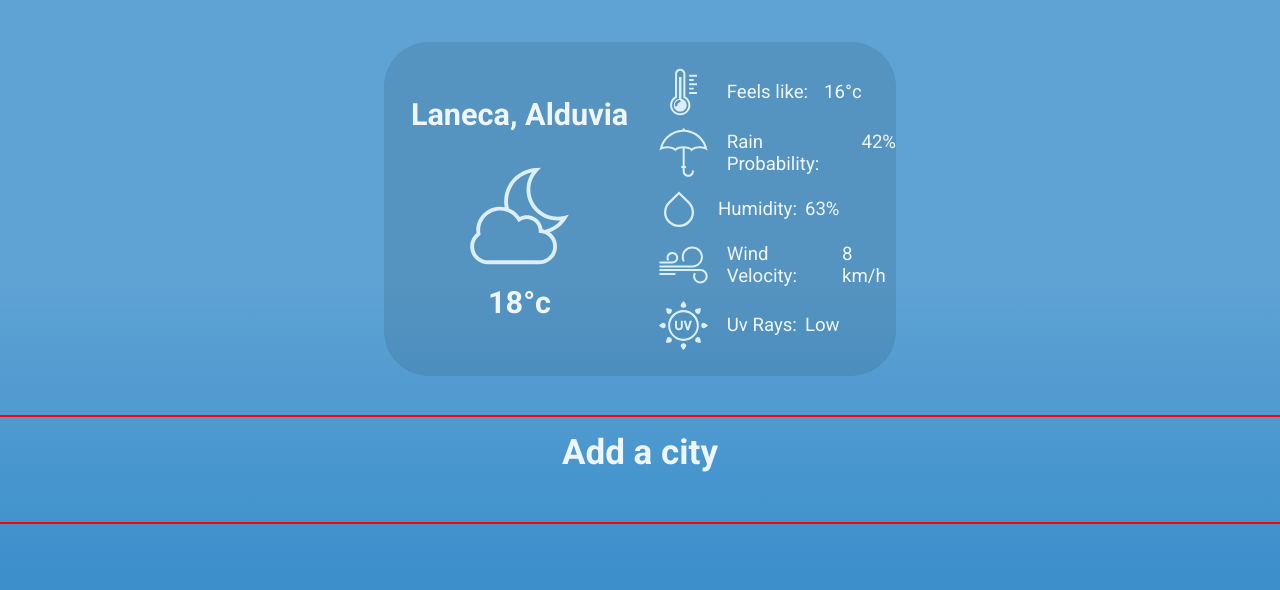
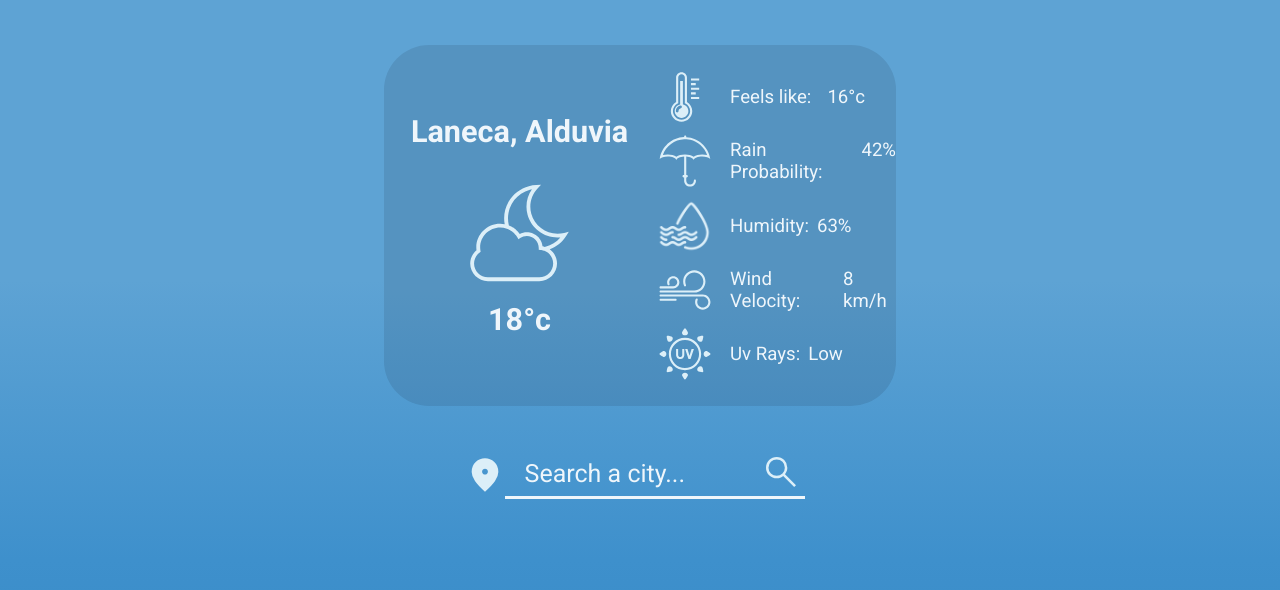
Before and after one commit to JoJoWitness/Weather_App, a website built with webpack: page src/index.html in a window 1280 px wide. Built offline with nearby package versions, Linux system fonts and the light colour scheme; a web font is replaced by a local one.

Commit message:
FInished input bar

```diff
--- a/src/index.html
+++ b/src/index.html
@@ -5,7 +5,6 @@
     <meta http-equiv="X-UA-Compatible" content="IE=edge">
     <meta name="viewport" content="width=device-width, initial-scale=1.0">
     <title>Weather App</title>
-    <script src="main.js" defer></script>
     <link href="https://fonts.googleapis.com/css2?family=Arvo:wght@400;700&family=Cookie&family=Croissant+One&family=Roboto:ital,wght@0,100;0,400;0,500;0,700;0,900;1,400;1,500;1,700&family=Source+Serif+Pro:ital,wght@0,300;0,400;1,300&display=swap" rel="stylesheet">
   </head>
   <body>
@@ -33,7 +32,7 @@
                         </div>
                       </li>
                       <li>
-                        <img src="../src/images/Humidity.svg">
+                        <img src="../src/images/humidity.png">
                         <div class="dataContainer">
                           <p>Humidity:</p>
                           <div  class="js-Humidity"> 63% </div>
@@ -54,14 +53,21 @@
                         </div>
                       </li>
                     </ol>
-
-
-
                   </div>
             </div>
               <div class="cityInputContainer">
-                <h1 class="inputText">Add a city</h1>
-                <input class="inputBox" type="text"></input>
+                <img class="js-gps gps" src="../src/images/Location(Fill).svg">
+                <form class="inputForm">
+
+                  <fieldset>
+                    <div>
+                        <input type="search" id="city" name="city" maxlength="40" placeholder="Search a city..." autocomplete="off">
+                    </div>
+                 </fieldset>
+                    <button class="js-search searchButton" type='button'>
+                      <img src="../src/images/Rename.svg">
+                    </button>
+                </form>
               </div>
               <nav class="hourlyWeather">
                 <li>
--- a/src/index.js
+++ b/src/index.js
@@ -1,2 +1,3 @@
 import './styles/UpperPart.scss';
-import './styles/images.scss'
+import './styles/Images.scss'
+import './styles/Input.scss'
--- /dev/null
+++ b/src/styles/Images.scss
@@ -0,0 +1,36 @@
+@use 'Theme';
+
+.leftWeatherData{
+
+img{
+    filter: Theme.$day-filter;
+    width: max(40%, 85px);
+    // outline: 2px solid red;
+    margin: 30px 0px 15px 0px;
+}
+
+}
+
+.rigthWeatherData{
+
+    img{
+        filter: Theme.$day-filter;
+        height: 60px;
+        width: auto;
+    }
+}
+
+.cityInputContainer{
+    img{
+    filter: Theme.$day-filter;
+    height: 40px;
+
+    background-color: transparent;
+    border: none;
+    cursor: pointer;
+    }
+
+}
+.gps{
+    margin-left: -10px;
+}
--- /dev/null
+++ b/src/styles/Input.scss
@@ -0,0 +1,66 @@
+@use 'Theme';
+
+.cityInputContainer{
+    grid-row: 2/3;
+    display: flex;
+    flex-direction: row;
+    align-items: center;
+    justify-content: center;
+    // outline: 2px red solid;
+
+
+
+
+}
+
+.inputForm{
+    display: flex;
+    flex-direction: row;
+    height: 100%;
+    width: max(300px, 23.5vw);
+    // outline: 2px solid indigo;
+    border-bottom: 3px solid Theme.$sunny-clear_color;
+
+
+    div{
+        display: flex;
+        flex-direction: column;
+        align-items: center;
+        height: 100%;
+
+
+
+
+        input, input:focus{
+            outline: none;
+            border: none;
+
+            border-radius: 0px;
+            padding: 10px 20px 10px 20px;
+            height: 45px;
+            font-size: 25px;
+            width: max(250px, 20vw);
+            color: Theme.$sunny-clear_color;
+            // outline: 2px solid tomato;
+            background-color: transparent;
+
+        }
+        input::-webkit-input-placeholder{
+            color: Theme.$sunny-clear_color;
+    }
+}
+}
+
+input::-webkit-search-cancel-button{
+    display: none;
+}
+
+fieldset{
+    border: none;
+}
+
+.searchButton, .searchButton:focus{
+    background-color: transparent;
+    border: none;
+
+}
--- a/src/styles/UpperPart.scss
+++ b/src/styles/UpperPart.scss
@@ -1,4 +1,4 @@
-@use 'theme';
+@use 'Theme';
 
 body, html{
     height: 100%;
@@ -15,12 +15,12 @@ body, html{
 
 .mainContainer{
     display: grid;
-    grid-template-rows:12fr 3fr 8fr;
+    grid-template-rows:12fr 1fr 8fr;
     height: 100%;
     width: 100%;
-    color: theme.$sunny-clear_color ;
-    background: theme.$sunny_clear_background;
-    background: theme.$sunny-clear_gradient;
+    color: Theme.$sunny-clear_color ;
+    background: Theme.$sunny_clear_background;
+    background: Theme.$sunny-clear_gradient;
 }
 
 .weatherDataContainer{
@@ -93,20 +93,7 @@ body, html{
   }
 }
 
-.cityInputContainer{
-    grid-row: 2/3;
-    display: flex;
-    flex-direction: column;
-    align-items: center;
-    justify-content: center;
-    outline: 2px red solid;
 
-    h1{
-        padding: 0px;
-        margin: 0px 0px 10px 0px;
-        font-size: 35px;
-    }
-}
 .hourlyWeather{
     grid-row: 3/4;
     display: flex;
@@ -117,17 +104,3 @@ body, html{
         list-style: none;
     }
 }
-
-.inputBox{
-    width: 250px;
-    height: 25px;
-    border-radius: 10px;
-    border:none;
-    background-color: transparent;
-    font-size: 20px;
-}
-
-.inputBox:focus{
-    outline: none;
-    border: none;
-}
--- a/src/styles/images.scss
+++ /dev/null
@@ -1,21 +0,0 @@
-@use 'theme';
-
-.leftWeatherData{
-
-img{
-    filter: theme.$day-filter;
-    width: max(40%, 85px);
-    // outline: 2px solid red;
-    margin: 30px 0px 15px 0px;
-}
-
-}
-
-.rigthWeatherData{
-
-    img{
-        filter: theme.$day-filter;
-        height: inherit;
-        width: auto;
-    }
-}
```
Also changed, not shown: dist/index.html, dist/main.css, dist/main.js, src/images/Location(Fill).svg (added), src/images/Location.svg (added), src/images/Rename.svg (added), src/styles/NavHourly.scss (added), src/styles/Theme.scss (renamed from src/styles/theme.scss), src/styles/hourlyLike.scss (deleted).
